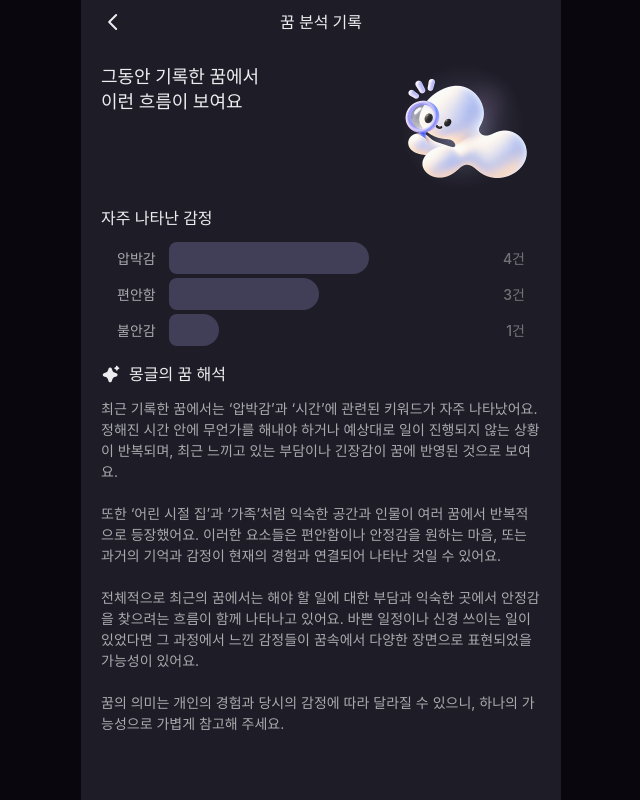
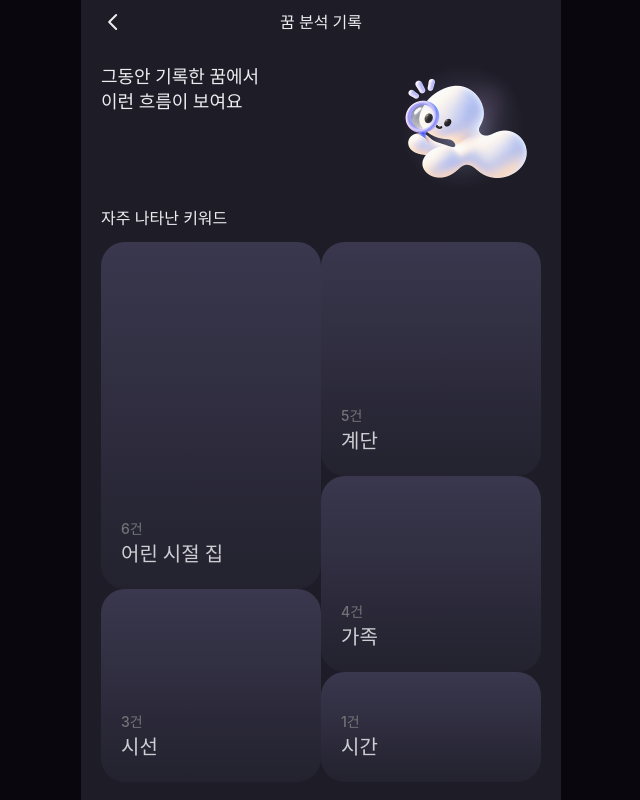
Before and after one commit to mongle-web/mongle-web, a React (Vite) app in the folder mongle-web/: page /dreams/analysis in a window 1280 px wide. Shown: the top 800 px of the page, without its empty margins (319-959 px from the left). Built offline with nearby package versions, Linux system fonts and the light colour scheme.

Commit message:
[Feat]: #13 키워드 섹션 추가

```diff
--- /dev/null
+++ b/mongle-web/src/features/dream-analysis/components/KeywordSection.tsx
@@ -0,0 +1,83 @@
+export interface KeywordStat {
+  keyword: string;
+  count: number;
+}
+
+interface KeywordSectionProps {
+  keywords: KeywordStat[];
+}
+
+const BOX_HEIGHT = 540;
+// 건수가 적어도 "1건 / 키워드" 글자가 들어가도록 최소 높이 보장
+const MIN_CARD_HEIGHT = 110;
+// 디자인상 상위 5개만 표시
+const MAX_VISIBLE_COUNT = 5;
+
+// 키워드 카드 하나 (건수 비율로 열 높이를 나눠 가짐)
+function KeywordCard({ keyword, count }: KeywordStat) {
+  return (
+    <li
+      className="flex min-w-0 flex-col items-start justify-end self-stretch rounded-[24px] bg-[linear-gradient(180deg,rgba(65,62,88,0.80)_0%,rgba(65,62,88,0.15)_100%)] p-5"
+      style={{ flexGrow: count, flexBasis: 0, minHeight: MIN_CARD_HEIGHT }}
+    >
+      <span className="text-[14px] leading-[1.5] font-medium text-b-600">{count}건</span>
+      <span className="w-full truncate text-[20px] leading-[1.5] font-semibold text-b-300">
+        {keyword}
+      </span>
+    </li>
+  );
+}
+
+// 짧은 열에 하나씩 쌓기: 많은 순으로 건수 합이 더 작은 열에 넣음
+const splitIntoColumns = (keywords: KeywordStat[]) => {
+  const left: KeywordStat[] = [];
+  const right: KeywordStat[] = [];
+  let leftSum = 0;
+  let rightSum = 0;
+
+  keywords.forEach((item, index) => {
+    if (index === 0 || leftSum < rightSum) {
+      left.push(item);
+      leftSum += item.count;
+    } else {
+      right.push(item);
+      rightSum += item.count;
+    }
+  });
+
+  return [left, right];
+};
+
+// 자주 나타난 키워드
+function KeywordSection({ keywords }: KeywordSectionProps) {
+  // 많은 순 정렬 (sort는 동점일 때 원래 순서 유지), 상위 5개만
+  const visibleKeywords = [...keywords]
+    .filter((item) => item.count > 0)
+    .sort((a, b) => b.count - a.count)
+    .slice(0, MAX_VISIBLE_COUNT);
+  const columns = splitIntoColumns(visibleKeywords);
+
+  return (
+    <section className="flex w-full flex-col gap-3">
+      <h2 className="text-[16px] leading-[1.5] font-medium text-b-200">자주 나타난 키워드</h2>
+
+      {visibleKeywords.length > 0 ? (
+        <div className="flex w-full" style={{ height: BOX_HEIGHT }}>
+          {columns.map((column, columnIndex) => (
+            <ul key={columnIndex} className="flex min-w-0 flex-1 flex-col">
+              {column.map((item) => (
+                <KeywordCard key={item.keyword} {...item} />
+              ))}
+            </ul>
+          ))}
+        </div>
+      ) : (
+        <p className="px-4 text-center text-[14px] leading-[1.5] font-semibold text-b-400">
+          아직 기록된 키워드가 없어요
+        </p>
+      )}
+    </section>
+  );
+}
+
+export default KeywordSection;
--- a/mongle-web/src/features/dream-analysis/mocks/dreamAnalysisMock.ts
+++ b/mongle-web/src/features/dream-analysis/mocks/dreamAnalysisMock.ts
@@ -1,6 +1,16 @@
 import type { EmotionStat } from '@/features/dream-analysis/components/EmotionSection';
+import type { KeywordStat } from '@/features/dream-analysis/components/KeywordSection';
 
 // TODO: API 연동 시 제거
+
+// 자주 나타난 키워드
+export const mockKeywords: KeywordStat[] = [
+  { keyword: '어린 시절 집', count: 6 },
+  { keyword: '계단', count: 5 },
+  { keyword: '가족', count: 4 },
+  { keyword: '시선', count: 3 },
+  { keyword: '시간', count: 1 },
+];
 
 // 자주 나타난 감정
 export const mockEmotions: EmotionStat[] = [
--- a/mongle-web/src/features/dream-analysis/pages/DreamAnalysisPage.tsx
+++ b/mongle-web/src/features/dream-analysis/pages/DreamAnalysisPage.tsx
@@ -2,9 +2,11 @@ import { BackHeader } from '@/components/common';
 import EmotionSection from '@/features/dream-analysis/components/EmotionSection';
 import InterpretationSection from '@/features/dream-analysis/components/InterpretationSection';
 import IntroSection from '@/features/dream-analysis/components/IntroSection';
+import KeywordSection from '@/features/dream-analysis/components/KeywordSection';
 import {
   mockEmotions,
   mockInterpretation,
+  mockKeywords,
 } from '@/features/dream-analysis/mocks/dreamAnalysisMock';
 
 function DreamAnalysisPage() {
@@ -15,7 +17,7 @@ function DreamAnalysisPage() {
       <div className="flex flex-col items-start gap-4 px-5 pt-5 pb-16">
         <IntroSection />
 
-        {/* TODO: 자주 나타난 키워드 */}
+        <KeywordSection keywords={mockKeywords} />
 
         <EmotionSection emotions={mockEmotions} />
 
```
